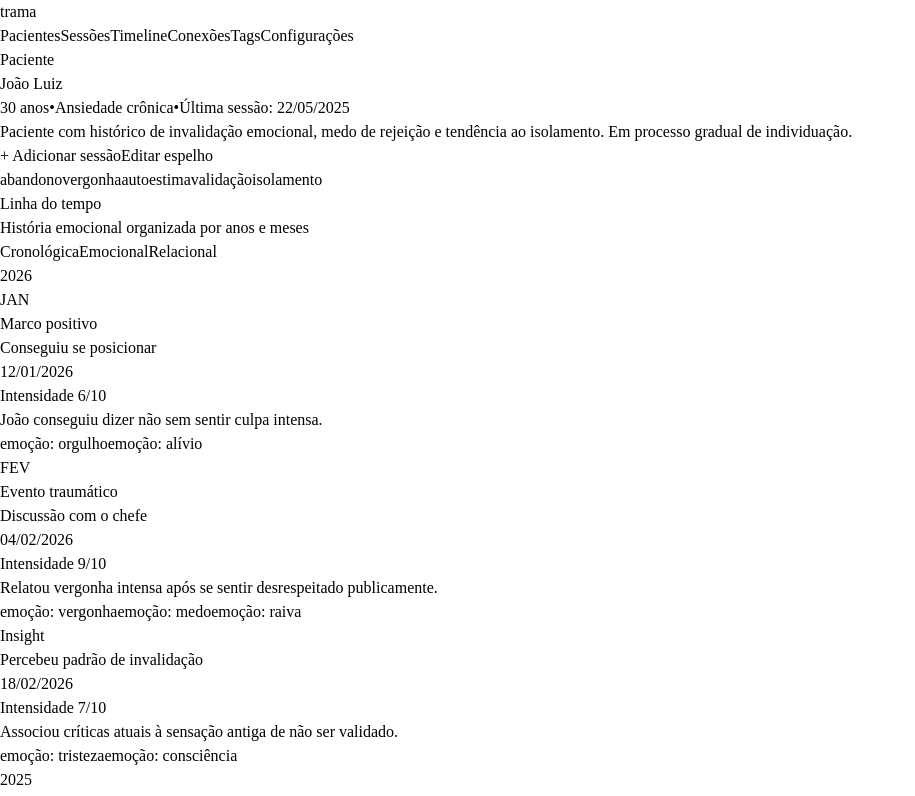
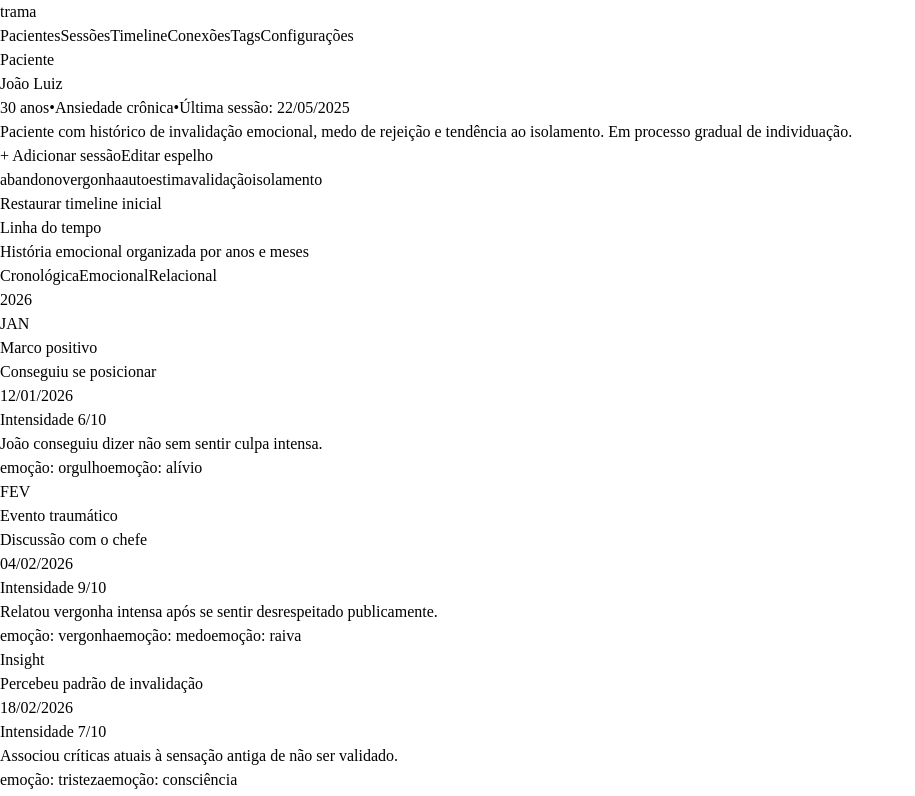
Before and after one commit to FelipeHolandaNovelino/trama-web, a React (Vite) app: page / in a window 1280 px wide. Shown: the top 796 px of the page, without its empty margins (0-915 px from the left). Built offline with nearby package versions, Linux system fonts and the light colour scheme.

Commit message:
Persiste timeline no localStorage

```diff
--- a/src/pages/PatientPage.jsx
+++ b/src/pages/PatientPage.jsx
@@ -1,10 +1,12 @@
-import { useState } from "react"
+import { useEffect, useState } from "react"
 import { timeline } from "../data/timeline"
 import { patient } from "../data/patient"
 import { PatientHeader } from "../components/PatientHeader"
 import { Timeline } from "../components/Timeline"
 import { RightPanel } from "../components/RightPanel"
 import { AddSessionModal } from "../components/AddSessionModal"
+
+const STORAGE_KEY = "trama_timeline_data"
 
 const monthLabels = [
   "JAN",
@@ -36,6 +38,10 @@ function getMonthLabelFromDate(dateString) {
   return monthLabels[Number(month) - 1]
 }
 
+function sortTimelineByYearDesc(timelineData) {
+  return [...timelineData].sort((a, b) => Number(b.year) - Number(a.year))
+}
+
 function addBlockToTimeline(currentTimeline, newBlock) {
   const year = getYearFromDate(newBlock.date)
   const month = getMonthLabelFromDate(newBlock.date)
@@ -48,7 +54,7 @@ function addBlockToTimeline(currentTimeline, newBlock) {
   const yearExists = currentTimeline.some((yearGroup) => yearGroup.year === year)
 
   if (!yearExists) {
-    return [
+    return sortTimelineByYearDesc([
       {
         year,
         months: [
@@ -59,7 +65,7 @@ function addBlockToTimeline(currentTimeline, newBlock) {
         ],
       },
       ...currentTimeline,
-    ]
+    ])
   }
 
   return currentTimeline.map((yearGroup) => {
@@ -100,14 +106,43 @@ function addBlockToTimeline(currentTimeline, newBlock) {
   })
 }
 
+function getInitialTimeline() {
+  const savedTimeline = localStorage.getItem(STORAGE_KEY)
+
+  if (!savedTimeline) {
+    return timeline
+  }
+
+  try {
+    return JSON.parse(savedTimeline)
+  } catch {
+    return timeline
+  }
+}
+
 export function PatientPage() {
   const [isAddSessionModalOpen, setIsAddSessionModalOpen] = useState(false)
-  const [timelineData, setTimelineData] = useState(timeline)
+  const [timelineData, setTimelineData] = useState(getInitialTimeline)
+
+  useEffect(() => {
+    localStorage.setItem(STORAGE_KEY, JSON.stringify(timelineData))
+  }, [timelineData])
 
   function handleSaveBlock(newBlock) {
     setTimelineData((currentTimeline) =>
       addBlockToTimeline(currentTimeline, newBlock)
     )
+  }
+
+  function handleResetTimeline() {
+    const confirmed = confirm(
+      "Tem certeza que deseja restaurar a timeline inicial? Os blocos criados localmente serão apagados."
+    )
+
+    if (!confirmed) return
+
+    setTimelineData(timeline)
+    localStorage.removeItem(STORAGE_KEY)
   }
 
   return (
@@ -116,6 +151,15 @@ export function PatientPage() {
         patient={patient}
         onAddSession={() => setIsAddSessionModalOpen(true)}
       />
+
+      <div className="mt-4 flex justify-end">
+        <button
+          onClick={handleResetTimeline}
+          className="rounded-2xl border border-slate-200 px-4 py-2 text-sm text-slate-600 hover:bg-slate-100"
+        >
+          Restaurar timeline inicial
+        </button>
+      </div>
 
       <div className="mt-6 grid grid-cols-1 gap-6 xl:grid-cols-[1fr_360px]">
         <Timeline timelineData={timelineData} />
```
